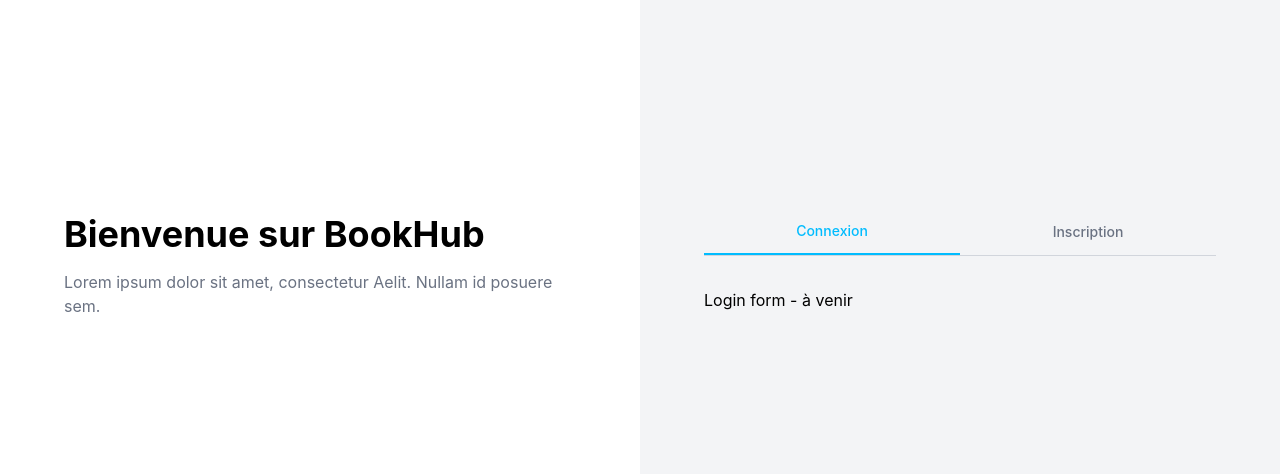
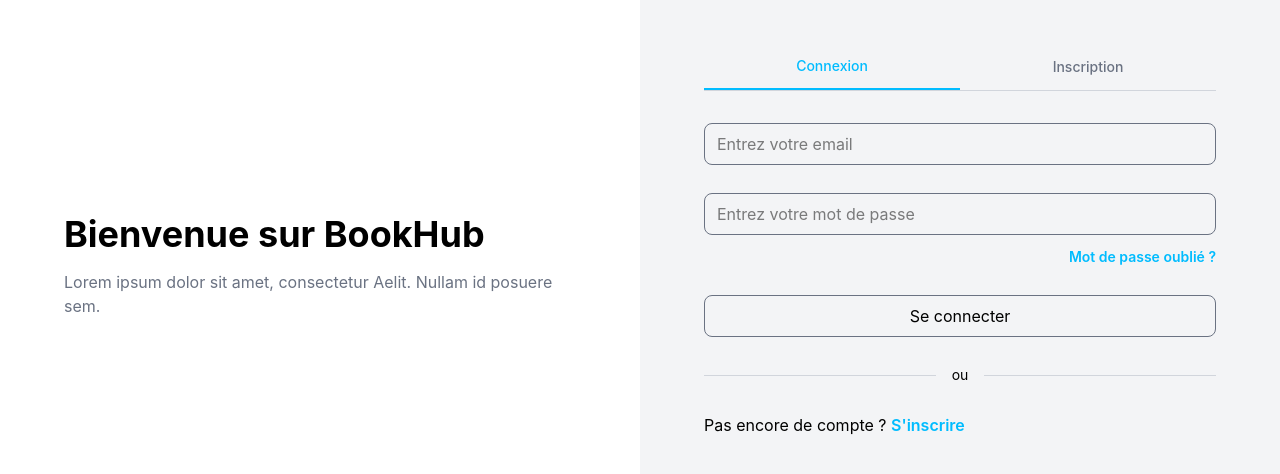
Before and after one commit to romainBeauger/bookhub-frontend, a React (Vite) app: page /login in a window 1280 px wide. Shown: the part 134-608 px from the top of the page. Built offline with nearby package versions, Linux system fonts and the light colour scheme.

Commit message:
Création composant Login Context global d'authentification avec AuthContext stockage token JWT dans session storage Création composant protected route

```diff
--- a/src/components/LoginForm.jsx
+++ b/src/components/LoginForm.jsx
@@ -1,7 +1,143 @@
+import {useState} from "react";
+import {login as loginApi} from "../services/authService.js";
+import {useNavigate} from "react-router-dom";
+import { useAuth } from "../context/AuthContext.jsx"
+
+
 export default function LoginForm() {
+
+    const { login } = useAuth()
+
+    const [dataForm, setDataForm] = useState({
+        email: "",
+        mot_de_passe: ""
+    })
+
+    const[errors, setErrors] = useState({})
+    const [loading, setLoading] = useState(false)
+    const [toast, setToast] = useState(null)
+
+    const navigate = useNavigate();
+
+    function validate() {
+
+        const emailRegex = /^[^\s@]+@[^\s@]+\.[^\s@]+$/
+        const newErrors = {}
+
+        // console.log("dataForm au moment de validate :", dataForm)
+
+        if(dataForm.email.length === 0){
+            newErrors.email = "Le mail est obligatoire"
+        }
+
+        else if(emailRegex.test(dataForm.email) === false ){
+            newErrors.email = "Le format d'email est incorrect"
+        }
+
+        if(dataForm.mot_de_passe.length < 8 ){
+            newErrors.mot_de_passe = "Le mot de passe doit faire plus de 8 caractères"
+        }
+
+        return newErrors
+    }
+
+    function handleChange(e) {
+        setDataForm({...dataForm, [e.target.name]: e.target.value})
+    }
+
+    async function handleSubmit(e) {
+        e.preventDefault()
+
+        const newErrors = validate()
+        setErrors(newErrors)
+
+        // Si l'objet est vide, pas d'erreurs on peut appeler l'api
+        if(Object.keys(newErrors).length === 0) {
+            setLoading(true)
+            try {
+                const data = await loginApi(dataForm)
+                // console.log("data reçu de l'API :", data)
+                login(data)
+                setToast({ message: "Connecté avec succès !", type: "success" })
+                setTimeout(() => navigate('/'), 2000)
+            }
+            catch(error) {
+                // erreur API -> afficher le message
+                setErrors({ api: error.message })
+                setToast({ message: error.message || "Une erreur est survenue", type: "error" })
+            }
+            finally {
+                setLoading(false)
+            }
+        }
+    }
+
     return (
-        <div>
-            Login form - à venir
-        </div>
+
+        <>
+
+            {toast && (
+                <div className={`fixed top-5 right-5 px-4 py-3 rounded-lg text-white text-sm shadow-lg ${
+                    toast.type === 'success' ? 'bg-green-500' : 'bg-red-500'
+                }`}>
+                    {toast.message}
+                </div>
+            )}
+
+            <form
+                className="flex flex-col gap-4 mt-5"
+                onSubmit={handleSubmit}>
+
+                <div className="w-full">
+                    <input
+                        className={"border border-gray-500 rounded-lg px-3 py-2 w-full"}
+                        type="email"
+                        name="email"
+                        id="email"
+                        placeholder="Entrez votre email"
+                        value={dataForm.email}
+                        onChange={handleChange}
+                    />
+                    {errors.email && <p className="text-red-500 text-sm mt-1">{errors.email}</p>}
+                </div>
+
+                <div className="w-full mt-3">
+                    <input
+                        className={"border border-gray-500 rounded-lg px-3 py-2 w-full"}
+                        type="password"
+                        name="mot_de_passe"
+                        id="mot_de_passe"
+                        placeholder="Entrez votre mot de passe"
+                        value={dataForm.mot_de_passe}
+                        onChange={handleChange}
+                    />
+                    <a className="flex justify-end text-sm mt-3 cursor-pointer text-sky-400 font-semibold hover:text-sky-500">Mot de passe oublié ?</a>
+                    {errors.mot_de_passe && <p className="text-red-500 text-sm mt-1">{errors.mot_de_passe}</p>}
+                </div>
+
+                <button
+                    className="mt-3 border border-gray-500 px-3 py-2 w-full rounded-lg p-2 cursor-pointer hover:bg-(--color-primary) transition-colors duration-300"
+                    type="submit"
+                    disabled={loading}
+                >
+                            <span className="flex items-center justify-center gap-2">
+                                {loading && <img src="/spinner.svg" alt="chargement" className="w-5 h-5" />}
+                                Se connecter
+                            </span>
+                </button>
+
+                {errors.api && <p className="text-red-500 text-sm text-center">{errors.api}</p>}
+
+                <div className="flex items-center gap-4 mt-3">
+                    <div className="flex-1 h-px bg-gray-300"></div>
+                    <span className="text-black text-sm">ou</span>
+                    <div className="flex-1 h-px bg-gray-300"></div>
+                </div>
+
+                <p className="mt-3">Pas encore de compte ? <span className=" cursor-pointer text-sky-400 hover:text-sky-500 font-semibold">S'inscrire</span> </p>
+
+            </form>
+
+        </>
     )
 };
--- /dev/null
+++ b/src/components/ProtectedRoute.jsx
@@ -0,0 +1,12 @@
+import { Navigate } from "react-router-dom"
+import { useAuth } from "../context/AuthContext.jsx"
+
+export default function ProtectedRoute({ children }) {
+    const { token } = useAuth()
+
+    if (!token) {
+        return <Navigate to="/login" />
+    }
+
+    return children
+}
--- a/src/components/RegisterForm.jsx
+++ b/src/components/RegisterForm.jsx
@@ -136,7 +136,7 @@ export default function RegisterForm() {
                             type="email"
                             name="email"
                             id="email"
-                            placeholder="email"
+                            placeholder="Entrez votre email"
                             value={dataForm.email}
                             onChange={handleChange}
                         />
--- a/src/context/AuthContext.jsx
+++ b/src/context/AuthContext.jsx
@@ -1,7 +1,34 @@
-export default function AuthContext() {
+import { createContext, useContext, useState } from "react"
+
+const AuthContext = createContext(null)
+
+export function AuthProvider({ children }) {
+
+    const [token, setToken] = useState(sessionStorage.getItem('token') || null)
+    const [user, setUser] = useState(JSON.parse(sessionStorage.getItem('user')) || null)
+
+    function login(data) {
+        sessionStorage.setItem('token', data.token)
+        sessionStorage.setItem('user', JSON.stringify(data.user))
+        setToken(data.token)
+        setUser(data.user)
+    }
+
+    function logout() {
+        sessionStorage.removeItem('token')
+        sessionStorage.removeItem('user')
+        setToken(null)
+        setUser(null)
+    }
+
     return (
-        <div>
+        <AuthContext.Provider value={{ token, user, login, logout }}>
+            {children}
+        </AuthContext.Provider>
+    )
+}
 
-        </div>
-    )
-};
+// eslint-disable-next-line react-refresh/only-export-components
+export function useAuth() {
+    return useContext(AuthContext)
+}
--- a/src/pages/AuthPage.jsx
+++ b/src/pages/AuthPage.jsx
@@ -25,7 +25,7 @@ export default function AuthPage({ defaultTab = 'login' }) {
             </div>
 
             {/* Partie droite - formulaire */}
-            <div className="w-full md:w-1/2 flex flex-col justify-center px-8 md:px-16 bg-gray-100 min-h-screen rounded-l-[75px]">
+            <div className="w-full md:w-1/2 flex flex-col justify-center px-8 md:px-16 bg-gray-100 min-h-screen max-h-105 rounded-l-[75px]">
 
                 {/* Titre mobile uniquement */}
                 <div className="md:hidden text-center mb-8">
@@ -35,6 +35,9 @@ export default function AuthPage({ defaultTab = 'login' }) {
                         Nullam id posuere sem.
                     </p>
                 </div>
+
+                {/* Onglets + Formulaire dans un bloc de hauteur fixe */}
+                <div className="h-[420px]">
 
                     {/* Onglets */}
                     <div className="flex border-b border-gray-300 mb-8">
@@ -58,13 +61,14 @@ export default function AuthPage({ defaultTab = 'login' }) {
                         >
                             Inscription
                         </button>
-
-
-
                     </div>
 
                     {/* Formulaire actif */}
+                    <div>
                         {activeTab === 'login' ? <LoginForm /> : <RegisterForm />}
+                    </div>
+
+                </div>
 
             </div>
 
--- a/src/services/authService.js
+++ b/src/services/authService.js
@@ -18,3 +18,22 @@ export const register = async (userData) => {
         return await response.json()
     }
 }
+
+export const login = async (userData) => {
+
+    // faire un POST sur ${API_URL}/api/auth/login
+    const response = await fetch(`${API_URL}/api/auth/login`, {
+        method: "POST",
+        headers: {"Content-Type": "application/json"},
+        body: JSON.stringify(userData)
+    })
+
+    if (!response.ok) {
+        const errorData = await response.json()
+        throw new Error(errorData.message || "Une erreur est survenue")
+    }
+
+    else {
+        return await response.json()
+    }
+}
```
Also changed, not shown: src/App.jsx (+10 -4 lines). Lines whose indentation alone changed are shown as unchanged.
